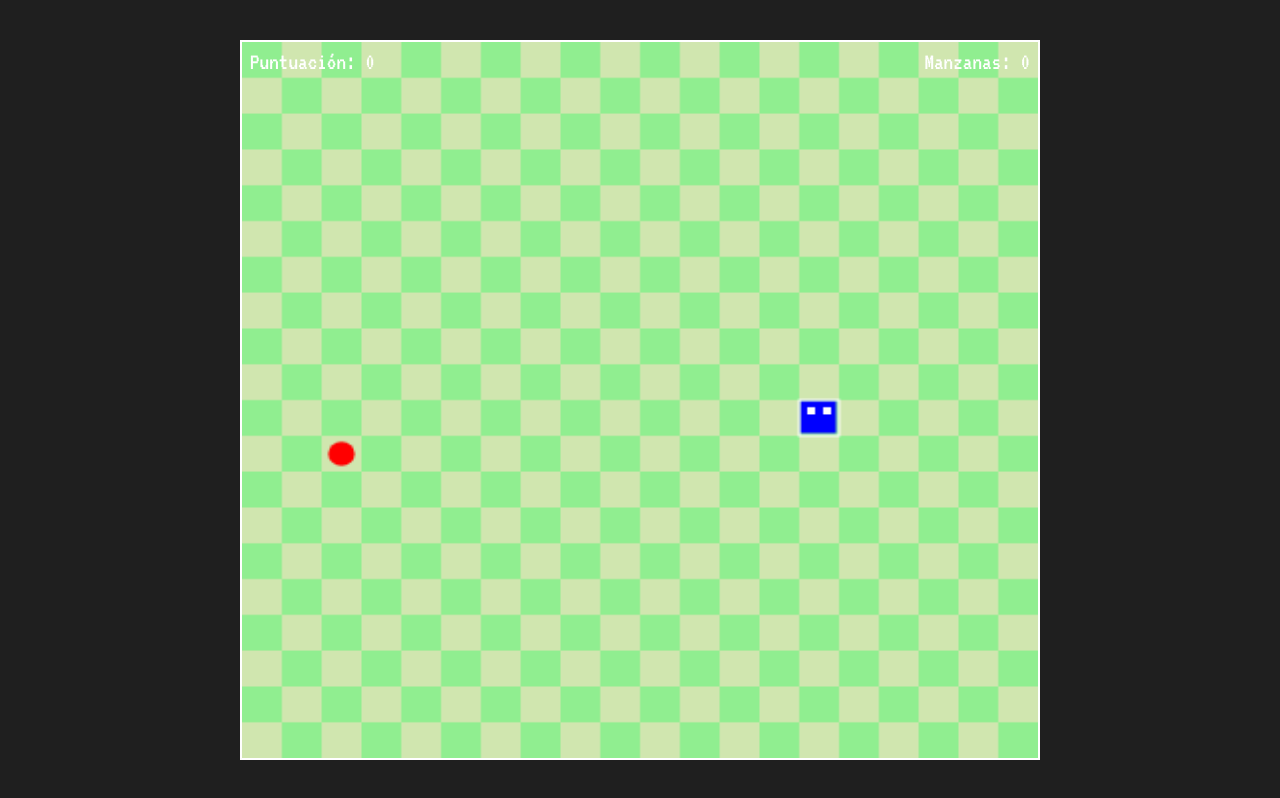
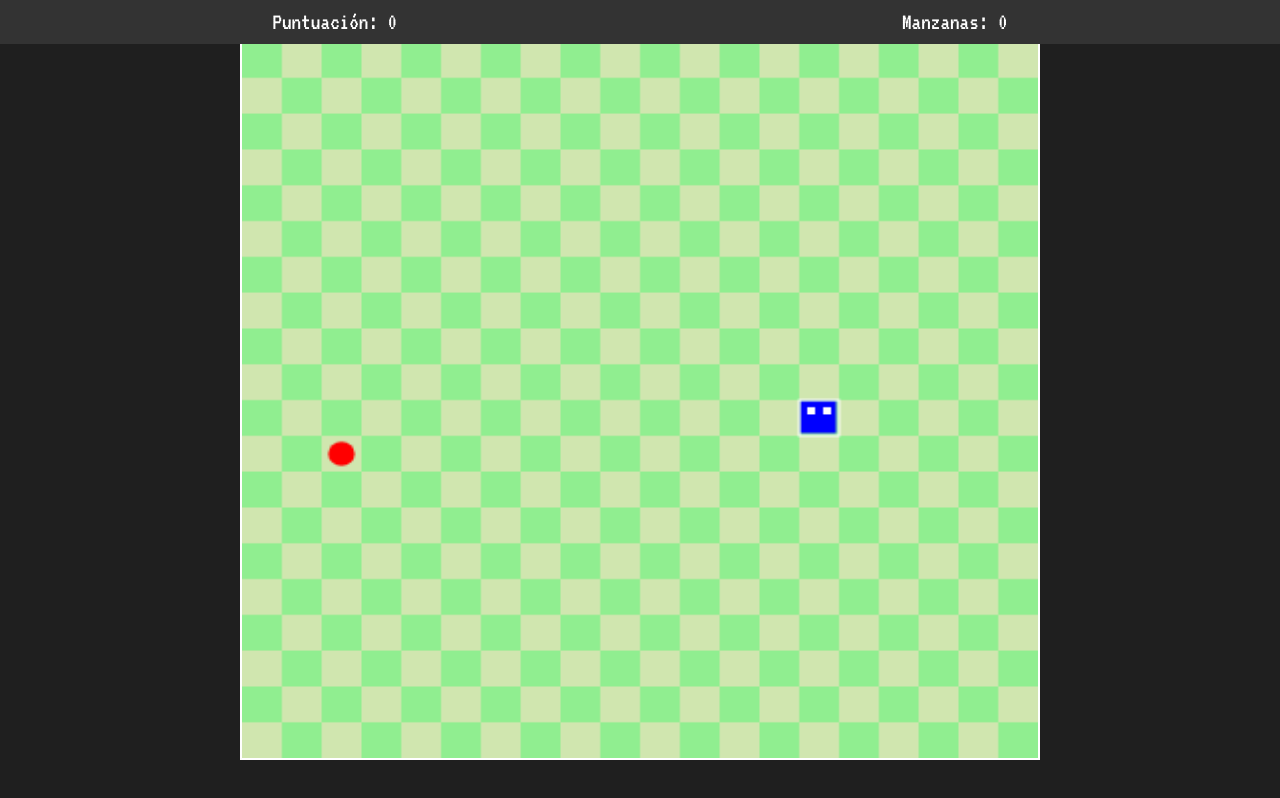
Before and after one commit to AnthonnyDev07/SnakeGame, a plain HTML site: page index.html in a window 1280 px wide. Drawn offline with Linux system fonts and the light colour scheme.

Commit message:
snake.js styles.css index.html update

```diff
--- a/index.html
+++ b/index.html
@@ -12,14 +12,16 @@
 </head>
 
 <body>
-    <div class="container">
-        <canvas id="gameCanvas" width="400" height="400"></canvas>
+    <div class="header">
         <div class="score-container">
             <p id="score">Puntuación: 0</p>
         </div>
         <div class="apples-eaten-container">
-            <p id="applesEaten"></p>
+            <p id="applesEaten">Manzanas: 0</p>
         </div>
+    </div>
+    <div class="container">
+        <canvas id="gameCanvas" width="400" height="400"></canvas>
     </div>
     <script src="snake.js"></script>
 </body>
--- a/snake.js
+++ b/snake.js
@@ -285,9 +285,7 @@ function resetGame() {
   speed = 200;
   score = 0;
   redApples = 0
-  //goldenApples = 0;
   obstacles = [];
-  // applesEatenElement.textContent = `Manzanas rojas: ${redApples} | Manzanas azules: ${goldenApples}`;
   applesEatenElement.textContent = `Manzanas rojas: ${redApples}`;
   const scoreElement = document.getElementById("score");
   scoreElement.textContent = `Puntuación: ${Math.floor(score)}`;
@@ -298,7 +296,7 @@ function showGameOver() {
   const applesEatenMessage = `Manzanas comidas: ${redApples}`;
   const gameOverMessage = `Game Over\n${scoreMessage}\n${applesEatenMessage}`;
 
-  // Create a container for the Game Over message and button
+  // Crear un contenedor para el mensaje de Game Over y el botón
   const gameOverBox = document.createElement("div");
   gameOverBox.id = "gameOverBox";
   gameOverBox.style.position = "absolute";
@@ -313,9 +311,9 @@ function showGameOver() {
   gameOverBox.style.fontFamily = "'VT323', monospace";
   gameOverBox.style.zIndex = "1000";
 
-  // Add the Game Over message
+  // Agregar el mensaje de Game Over
   const message = document.createElement("p");
-  message.textContent = gameOverMessage;
+  message.innerHTML = gameOverMessage.replace(/\n/g, "<br>"); // Reemplazar \n con <br>
   message.style.fontSize = "24px";
   message.style.margin = "0 0 20px 0";
   gameOverBox.appendChild(message);
--- a/style.css
+++ b/style.css
@@ -8,37 +8,41 @@
 
 body {
     display: flex;
+    flex-direction: column;
     justify-content: center;
     align-items: center;
     height: 100vh;
     background-color: #1f1f1f;
     font-family: 'VT323', monospace;
     color: white;
-    overflow: hidden; /* Evita el desplazamiento no deseado */
+    overflow: hidden;
+}
+
+.header {
+    width: 100%;
+    display: flex;
+    justify-content: space-around;
+    padding: 10px 20px;
+    background-color: #333;
+    position: fixed;
+    top: 0;
+    left: 0;
+    z-index: 1000;
+}
+
+.score-container, .apples-eaten-container {
+    font-size: 24px;
+    color: white;
 }
 
 .container {
     position: relative;
     text-align: center;
     width: 100%;
-    max-width: 100vh; /* Limita el tamaño máximo para mantener la proporción */
+    max-width: 100vh;
     margin: 0 auto;
-}
-
-.score-container, .apples-eaten-container {
-    position: absolute;
-    top: 10px;
-    font-size: 24px;
-    color: white;
-    z-index: 10; /* Asegura que el texto esté por encima del canvas */
-}
-
-.score-container {
-    left: 10px;
-}
-
-.apples-eaten-container {
-    right: 10px;
+    margin-top: 40px;
+    margin-bottom: 40px;
 }
 
 #gameCanvas {
@@ -46,8 +50,7 @@ body {
     margin: 0 auto;
     background-color: #000;
     border: 2px solid white;
-    width: 100%; /* Ocupa el 100% del contenedor */
-    /* aspect-ratio: 1 / 1;  Asegura que el canvas sea cuadrado */
+    width: 100%;
     height: auto; /* Mantiene la proporción */
     max-width: 100%; /* Evita que el canvas se salga de la pantalla */
     max-height: 90vh; /* Limita la altura para que no sea demasiado grande */
@@ -62,4 +65,11 @@ body {
     #gameCanvas {
         max-height: 80vh; /* Ajusta la altura máxima en móviles */
     }
+    .header {
+        padding: 5px 10px; /* Reduce el padding en móviles */
+    }
+
+    .container {
+        margin-top: 60px; /* Ajusta el margen superior en móviles */
+    }
 }
```
